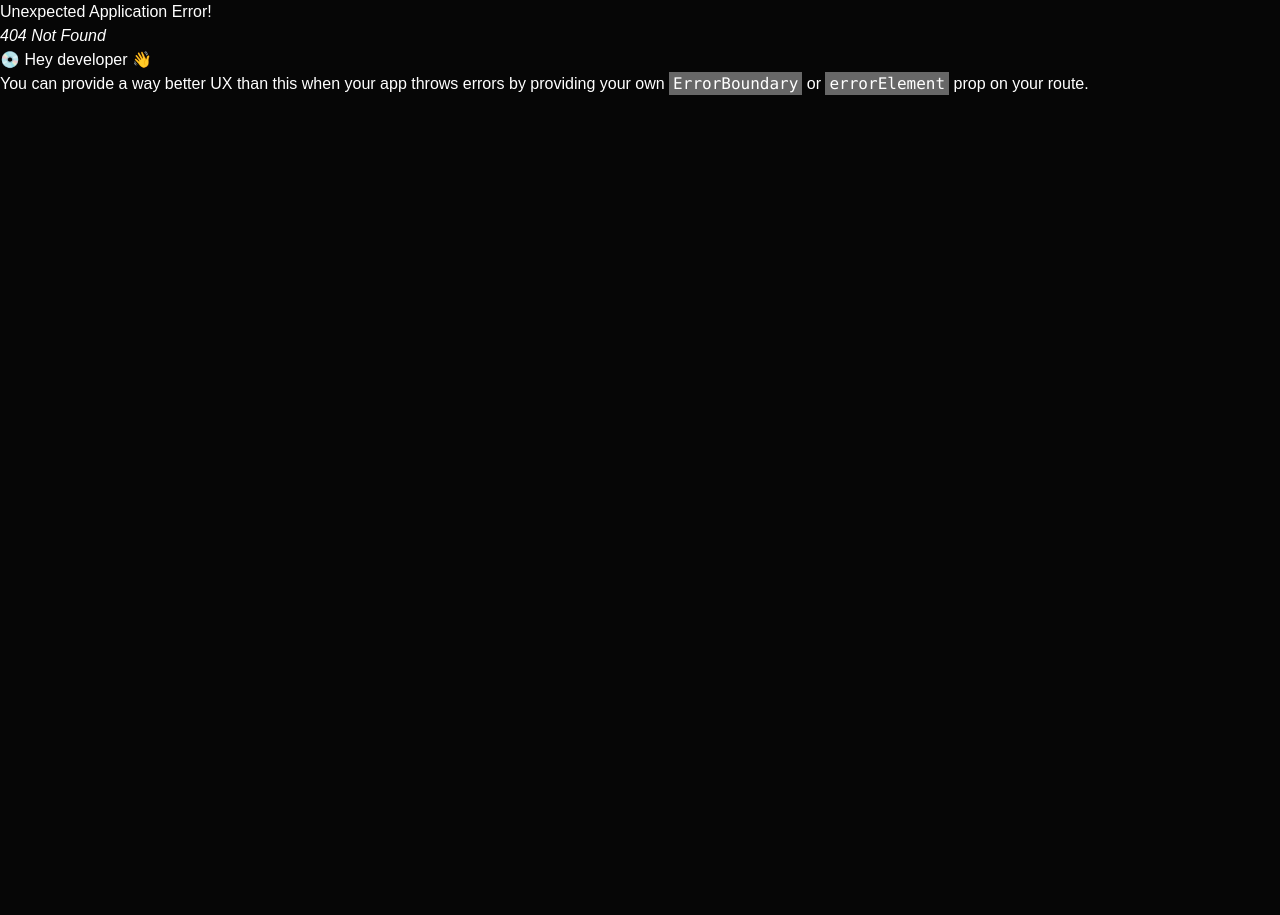
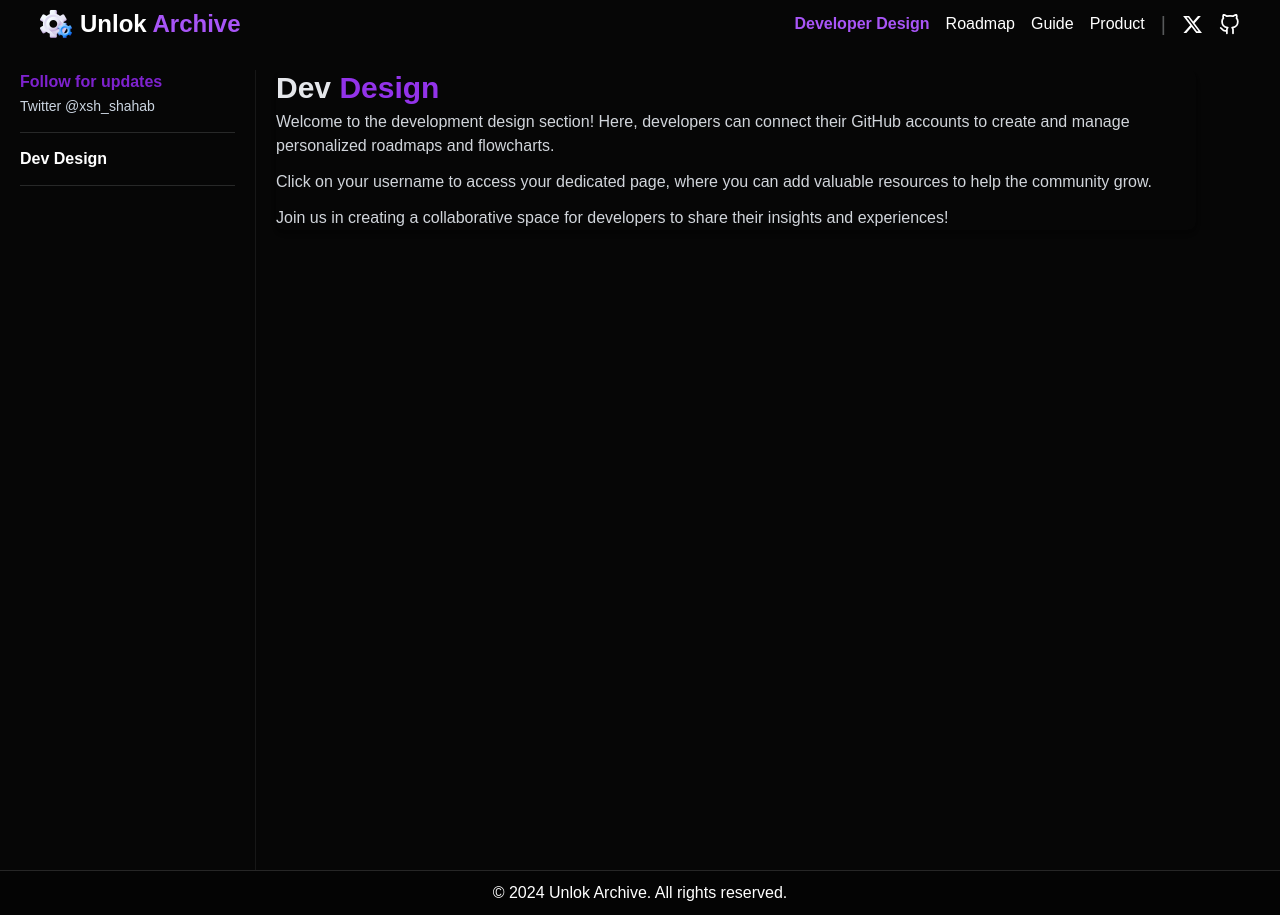
Before and after one commit to workmdirfan29/unlokroadmap, a React (Vite) app: page /dev-design in a window 1280 px wide. Before the commit this address had no page. Before the commit the page ends 800 px from the top, so only its background shows below. Built offline with nearby package versions, Linux system fonts and the light colour scheme.

Commit message:
Updating now

```diff
--- /dev/null
+++ b/src/components/Pages/DevDesign/Dev/DevLeft.jsx
@@ -0,0 +1,30 @@
+import React from "react";
+import { Link } from "react-router-dom";
+
+const DevLeft = () => {
+  return (
+    <div
+      id="left"
+      className="w-[20vw] px-5 fixed h-screen z-10 border-r border-neutral-900 hidden md:block"
+    >
+      <div id="update-container">
+        <h2 className="font-semibold text-purple-700">Follow for updates</h2>
+        <a
+          target="_blank"
+          href="https://x.com/xsh_shahab"
+          className="text-sm text-slate-300 hover:text-purple-600 hover:font-bold hover:scale-125"
+        >
+          Twitter @xsh_shahab
+        </a>
+        <hr className="my-3.5 opacity-15" />
+      </div>
+
+      <Link to="" className="font-semibold hover:text-purple-700">
+        Dev Design
+      </Link>
+      <hr className="my-3.5 opacity-15" />
+    </div>
+  );
+};
+
+export default DevLeft;
--- /dev/null
+++ b/src/components/Pages/DevDesign/DevDesign.jsx
@@ -0,0 +1,19 @@
+import React from "react";
+import { Link, Outlet } from "react-router-dom";
+import DevLeft from "./Dev/DevLeft";
+
+const DevDesign = () => {
+  return (
+    <div className="container relative flex mx-auto mt-[70px]">
+      <DevLeft />
+      <div
+        id="right"
+        className="w-full md:w-[75vw] md:ml-[20vw] md:px-5 px-8 min-h-screen overflow-y-auto"
+      >
+        <Outlet />
+      </div>
+    </div>
+  );
+};
+
+export default DevDesign;
--- /dev/null
+++ b/src/components/Pages/DevDesign/DevPages/DevIntro.jsx
@@ -0,0 +1,26 @@
+import React from "react";
+
+const DevIntro = () => {
+  return (
+    <div className="rounded-lg shadow-md ">
+      <h1 className="mb-1 text-3xl font-bold text-gray-200">
+        Dev <span className="text-purple-600">Design</span>
+      </h1>
+      <p className="mt-1 text-gray-300">
+        Welcome to the development design section! Here, developers can connect
+        their GitHub accounts to create and manage personalized roadmaps and
+        flowcharts.
+      </p>
+      <p className="mt-3 text-gray-300">
+        Click on your username to access your dedicated page, where you can add
+        valuable resources to help the community grow.
+      </p>
+      <p className="mt-3 text-gray-300">
+        Join us in creating a collaborative space for developers to share their
+        insights and experiences!
+      </p>
+    </div>
+  );
+};
+
+export default DevIntro;
--- a/src/components/Pages/Products/Product.jsx
+++ b/src/components/Pages/Products/Product.jsx
@@ -1,7 +1,41 @@
 import React from "react";
+import { AiOutlineArrowRight } from "react-icons/ai";
 
 const Product = () => {
-  return <div>Product</div>;
+  return (
+    <div className="flex items-center justify-center w-full h-screen">
+      <div className="max-w-sm p-6 bg-white rounded-lg shadow-md">
+        <img
+          src="https://via.placeholder.com/300" // Replace with your image URL
+          alt="Product"
+          className="object-cover w-full h-48 rounded-t-lg"
+        />
+        <h2 className="mt-4 text-2xl font-semibold text-gray-800">
+          Unlok Thmify
+        </h2>
+        <p className="mt-2 text-gray-600">
+          This web app allows users to create and manage their content
+          effortlessly.
+        </p>
+        <p className="mt-2 text-gray-600">
+          Explore various features and benefits that enhance productivity and
+          collaboration.
+        </p>
+        <div className="flex items-center justify-center mt-4">
+          <button className="flex items-center px-4 py-2 text-white transition duration-200 bg-purple-600 rounded hover:bg-purple-700">
+            <a
+              href="https://unlokthmify.vercel.app/"
+              target="_blank"
+              rel="noopener noreferrer"
+              className="flex items-center"
+            >
+              Visit Now <AiOutlineArrowRight className="ml-1" />
+            </a>
+          </button>
+        </div>
+      </div>
+    </div>
+  );
 };
 
 export default Product;
```
Also changed, not shown: src/main.jsx (+12 -0 lines).
